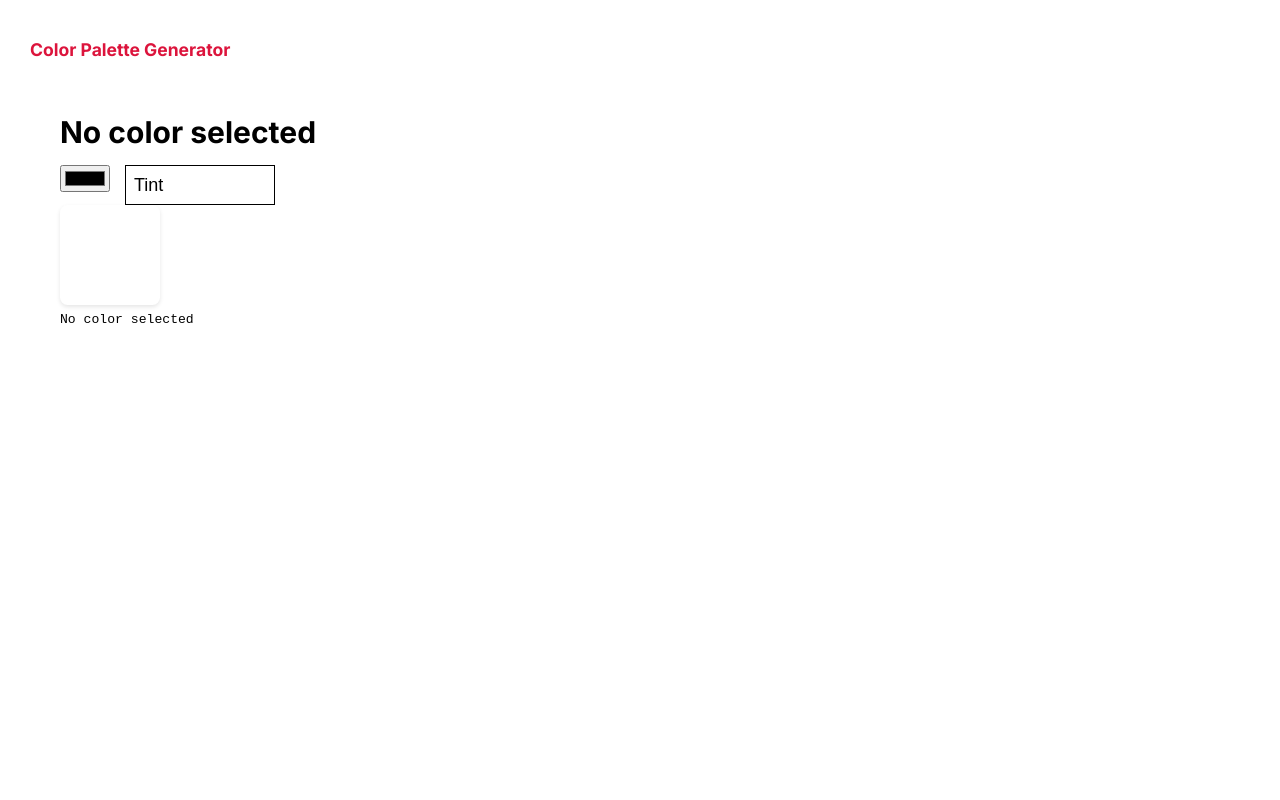
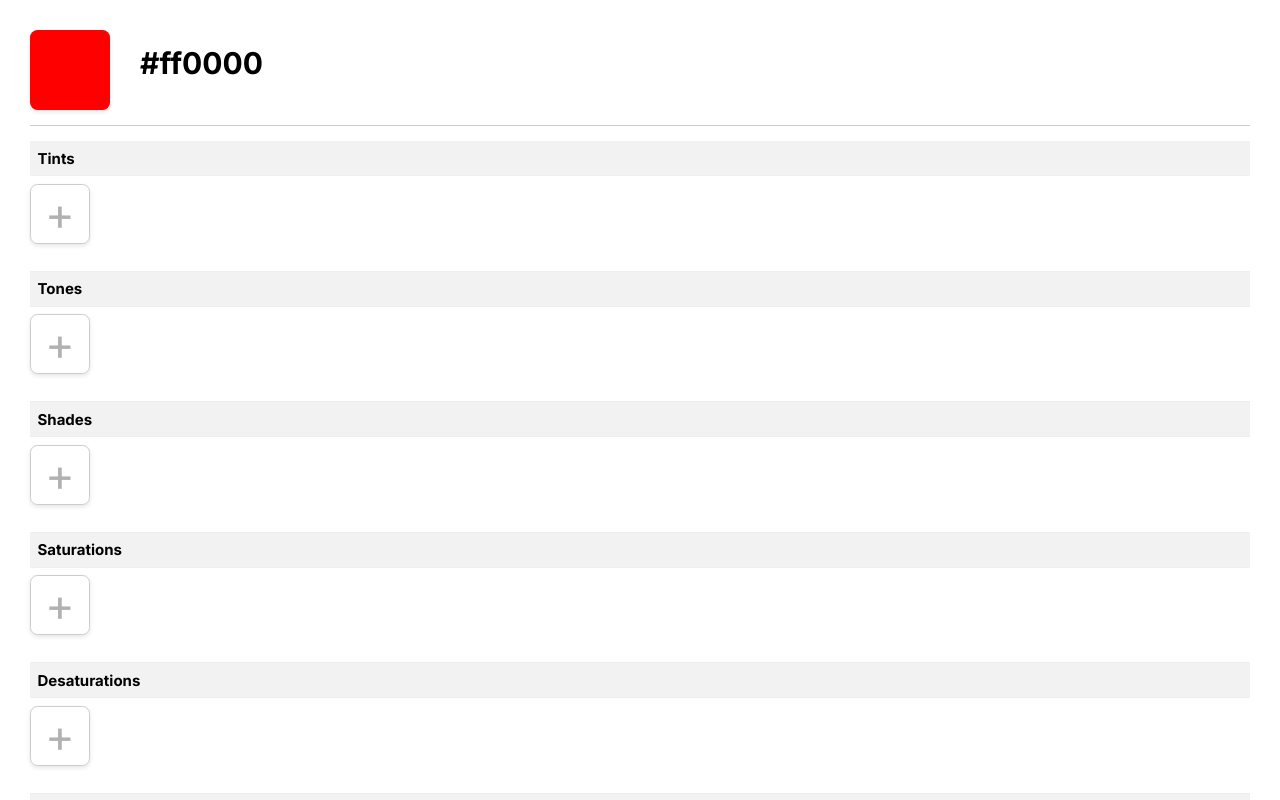
Before and after one commit to nandhakumarr/color-palette-generator, a Vue app: page / in a window 1280 px wide. Shown: the top 800 px of the page. Built offline with nearby package versions, Linux system fonts and the light colour scheme.

Commit message:
feat: generate tint, tone etc

```diff
--- a/package.json
+++ b/package.json
@@ -16,6 +16,7 @@
     "format": "prettier --write src/"
   },
   "dependencies": {
+    "color": "^5.0.2",
     "pinia": "^3.0.3",
     "simpler-color": "^1.0.2",
     "vue": "^3.5.22",
--- a/src/App.vue
+++ b/src/App.vue
@@ -3,7 +3,6 @@
 </script>
 
 <template lang="pug">
-h3 Color Palette Generator
 color-palette
 </template>
 
--- a/src/components/Palette.vue
+++ b/src/components/Palette.vue
@@ -7,63 +7,107 @@
 <script setup>
   import { ref } from 'vue'
   import { lightness, harmony } from 'simpler-color'
+  import ColorVariant from './Variant.vue'
+  import { generate } from '@/utils/generator.js'
+  import { maxVariant } from '@/utils/max-variant.js'
 
-  // const props = defineProps({})
-  // const emit = defineEmits({})
+  const color = ref('#ff0000')
 
-  const color = ref('')
-  const paletteType = ref('TINT')
+  const variants = ref([
+    { code: 'TINT', label: 'Tints' },
+    { code: 'TONE', label: 'Tones' },
+    { code: 'SHADE', label: 'Shades' },
+    { code: 'SATURATION', label: 'Saturations' },
+    { code: 'DESATURATION', label: 'Desaturations' },
+    { code: 'LIGHTNESS', label: 'Lighter' },
+    { code: 'LIGHTNESS_NEGATIVE', label: 'Darker' },
+  ])
 
+  const selectedVariant = ref('TINT')
+
+  const tints = ref([])
+  const tones = ref([])
+  const shades = ref([])
+  const saturations = ref([])
+  const desaturations = ref([])
   const lightnesses = ref([])
   const lightnessesNegative = ref([])
 
-  const shades = ref([])
-  const tints = ref([])
-  const tones = ref([])
-  const saturations = ref([])
-  const desaturations = ref([])
+  const palette = reactive({
+    TINT: tints,
+    TONE: tones,
+    SHADE: shades,
+    SATURATION: saturations,
+    DESATURATION: desaturations,
+    LIGHTNESS: lightnesses,
+    LIGHTNESS_NEGATIVE: lightnessesNegative,
+  })
+
+  const ratios = reactive({
+    TINT: 0.1,
+    TONE: 0.1,
+    SHADE: 0.1,
+    SATURATION: 0.1,
+    DESATURATION: 0.1,
+    LIGHTNESS: 0.1,
+    LIGHTNESS_NEGATIVE: 0.1,
+  })
+
+  function addVariant(variant) {
+    const colors = generate[variant](color.value, ratios[variant], palette[variant].length)
+    if (!maxVariant[variant](colors, palette[variant][palette[variant].length - 1]))
+      palette[variant].push(colors)
+  }
 </script>
 
 <template lang="pug">
 .color-palette
+  header.base
+    .base-color
+      label.color
+        .box(:style="{ backgroundColor: color || '#ffffff' }")
+          input(type="color" v-model="color")
       h1 {{ color || 'No color selected' }}
-  .inputs
-    input(type="color" v-model="color")
-    select(v-model="paletteType")
-      option(value="TINT") Tint
-      option(value="SHADE") Shade
-      option(value="TONE") Tone
-      option(value="SATURATION") Saturation
-      option(value="LIGHTNESS") Lightness
 
   .palette
-    .color
-      .box(:style="{ backgroundColor: color || '#ffffff' }")
-      .label {{ color || 'No color selected' }}
-    .color(v-for="value, key in palette" :key="key")
-      .box(:style="{ backgroundColor: value }")
-      .label {{ value }}
+    .variants
+      .variant(v-for="variant in variants" :key="variant.code" @click="selectedVariant = variant.code" :class="{ active: selectedVariant === variant.code }")
+        h4 {{ variant.label }}
+        color-variant(:variants="palette[variant.code]" @add="addVariant(variant.code)")
 
 </template>
 
 <style lang="sass" scoped>
 .color-palette
   display: block
-  padding: 2rem
+  padding: 0
+
+header
+  padding-bottom: 1rem
+  margin-bottom: 1rem
+  border-bottom: 1px solid #ccc
 
 .inputs
   margin-top: 1rem
   display: flex
   gap: 1rem
 
-.palette
+.base-color
   display: flex
-  gap: 1rem
+  gap: 2rem
+
+.variant h4
+  background: #f2f2f2
+  margin: 0
+  padding: 0.5rem
+
 .color
   text-align: center
+  input[type="color"]
+    display: none
   .box
-      width: 100px
-      height: 100px
+    width: 80px
+    height: 80px
     border-radius: 0.5rem
     box-shadow: 0 2px 4px rgba(0, 0, 0, 0.1)
   .label
--- /dev/null
+++ b/src/components/Variant.vue
@@ -0,0 +1,75 @@
+<script>
+export default {
+  name: 'ColorVariant',
+}
+</script>
+
+<script setup>
+const props = defineProps({
+  variants: {
+    type: Array,
+    default: () => ([])
+  }
+})
+const emit = defineEmits(['add'])
+// onMounted(() => {})
+</script>
+
+<template lang="pug">
+.variant
+  .color
+    a.box.add(@click="emit('add')")
+      h1 +
+    .label &nbsp;
+  .colors
+    .color(v-for="value, key in variants" :key="key")
+      .box(:style="{ backgroundColor: value }")
+      .label {{ value }}
+</template>
+
+<style lang="sass" scoped>
+.variant
+  display: flex
+  gap: 0.25rem
+  padding: 0.5rem 0
+  border: 1px solid #eee
+  border-width: 1px 0
+  .box.add
+    border: 1px solid #ccc
+    display: flex
+    align-items: center
+    justify-content: center
+    cursor: pointer
+    h1
+      font-weight: normal
+      font-size: 3rem
+      line-height: 60px
+      margin: 0
+      opacity: 0.3
+    + .label
+      opacity: 0.6
+    &:hover
+      h1, + .label
+        opacity: 1
+
+.colors
+  display: flex
+  gap: 0.25rem
+  flex-wrap: wrap
+
+.color
+  text-align: center
+  input[type="color"]
+    display: none
+  .box
+    width: 60px
+    height: 60px
+    border-radius: 0.5rem
+    box-shadow: 0 2px 4px rgba(0, 0, 0, 0.1)
+  .label
+    margin-top: 0.5rem
+    font-family: monospace
+    font-size: 0.725rem
+    letter-spacing: 0.05em
+
+</style>
--- /dev/null
+++ b/src/utils/generator.js
@@ -0,0 +1,32 @@
+import color from 'color'
+
+export const generate = {
+  TINT: (baseColor, ratio, step) => {
+    const _ratio = ratio * step
+    return color(baseColor).mix(color('white'), _ratio).hex()
+  },
+  TONE: (baseColor, ratio, step) => {
+    const _ratio = ratio * step
+    return color(baseColor).mix(color('gray'), _ratio).hex()
+  },
+  SHADE: (baseColor, ratio, step) => {
+    const _ratio = ratio * step
+    return color(baseColor).mix(color('black'), _ratio).hex()
+  },
+  SATURATION: (baseColor, ratio, step) => {
+    const _ratio = ratio * step
+    return color(baseColor).saturate(_ratio).hex()
+  },
+  DESATURATION: (baseColor, ratio, step) => {
+    const _ratio = ratio * step
+    return color(baseColor).desaturate(_ratio).hex()
+  },
+  LIGHTNESS: (baseColor, ratio, step) => {
+    const _ratio = ratio * step
+    return color(baseColor).lightness(color(baseColor).lightness() + (_ratio * 100)).hex()
+  },
+  LIGHTNESS_NEGATIVE: (baseColor, ratio, step) => {
+    const _ratio = ratio * step
+    return color(baseColor).lightness(color(baseColor).lightness() - (_ratio * 100)).hex()
+  },
+}
--- /dev/null
+++ b/src/utils/max-variant.js
@@ -0,0 +1,25 @@
+import color from 'color'
+
+export const maxVariant = {
+  TINT: (current, prev) => {
+    return prev && color(prev).hsl().color[1] === 0
+  },
+  TONE: (current, prev) => {
+    return prev && color(prev).hsl().color[1] === 0
+  },
+  SHADE: (current, prev) => {
+    return prev && color(prev).hsl().color[1] === 0
+  },
+  SATURATION: (current, prev) => {
+    return prev && color(prev).hsl().color[1] >= 100
+  },
+  DESATURATION: (current, prev) => {
+    return prev && color(prev).hsl().color[1] === 0
+  },
+  LIGHTNESS: (current, prev) => {
+    return prev && color(prev).hsl().color[1] === 0
+  },
+  LIGHTNESS_NEGATIVE: (current, prev) => {
+    return prev && color(prev).hsl().color[1] === 0
+  },
+}
```
Also changed, not shown: 1 other file (tests, documents, lock files or other folders). Lines whose indentation alone changed are shown as unchanged.
